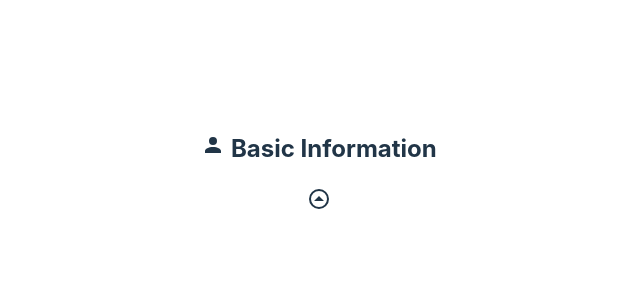
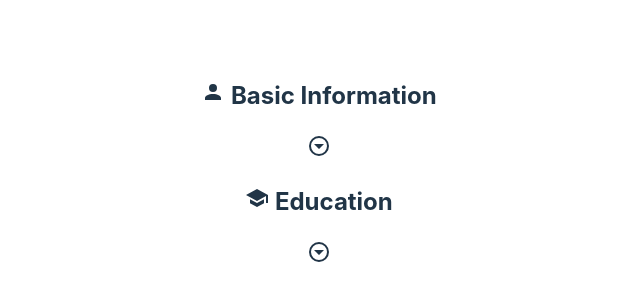
Before and after one commit to codinginthestars/CV-Application, a React (Vite) app: page / in a window 1280 px wide. Shown: the part 236-536 px from the top of the page, without its empty margins (321-961 px from the left). Built offline with nearby package versions, Linux system fonts and the light colour scheme.

Commit message:
added the Education.jsx file to the App.jsx

```diff
--- a/src/App.jsx
+++ b/src/App.jsx
@@ -1,12 +1,14 @@
 import { useState } from 'react'
 import BasicInfo from './components/BasicInfo'
+import Education from './components/Education'
 import './App.css'
 
 function App() {
 
   return (
     <>
-      <BasicInfo/>
+      <BasicInfo />
+      <Education />
     </>
   )
 }
--- a/src/components/BasicInfo.jsx
+++ b/src/components/BasicInfo.jsx
@@ -7,11 +7,11 @@ function BasicInfo() {
    const [fullName, setFullName] = useState('');
    const [email, setEmail] = useState('');
    const [phone, setPhone] = useState('');
-   const [shown, setShown] = useState(false);
+   const [display, setDisplay] = useState(false);
 
 
-   function toggleShown() {
-      setShown(!shown);
+   function toggleDisplay() {
+      setDisplay(!display);
    };
 
    function handleChange(e) {
@@ -35,21 +35,21 @@ function BasicInfo() {
    return (
       <div className="basic-information info-component">
          <div className="form-header">
-            <div className="title">
-               <h2><Icon path={mdiAccount} size={1} className="account" /> Basic Information</h2>
+            <div className="form-title">
+               <h2><Icon path={mdiAccount} size={1} className="account form-icon" /> Basic Information</h2>
             </div>
             <div className="toggle-arrow">
                <Icon
-                  path={shown ? mdiArrowDownDropCircleOutline : mdiArrowUpDropCircleOutline}
+                  path={display ? mdiArrowUpDropCircleOutline : mdiArrowDownDropCircleOutline}
                   size={1}
-                  onClick={toggleShown}
-                  className="arrows"
+                  onClick={toggleDisplay}
+                  className="arrows form-icon"
                />
             </div>
          </div>
 
 
-         {shown && (
+         {display && (
             <form>
                <div className="input-container">
                   <label htmlFor="fullName">Full Name</label>
--- a/src/components/Education.jsx
+++ b/src/components/Education.jsx
@@ -1,8 +1,111 @@
 import { useState } from "react";
+import Icon from "@mdi/react";
+import { mdiSchool } from "@mdi/js";
+import { mdiArrowDownDropCircleOutline, mdiArrowUpDropCircleOutline } from "@mdi/js";
 
 function Education() {
    const [schoolName, setSchoolName] = useState('');
    const [study, setStudy] = useState('');
    const [startDate, setStartDate] = useState('');
    const [endDate, setEndDate] = useState('');
-}
+   const [display, setDisplay] = useState(false);
+
+   function toggleDisplay() {
+      setDisplay(!display);
+   };
+
+   function handleChange(e) {
+      const name = e.target.name;
+      let value = e.target.value;
+
+      switch (name) {
+         case 'schoolName':
+            setSchoolName(value);
+            break;
+         case 'study':
+            setStudy(value);
+            break;
+         case 'startDate':
+            setStartDate(value);
+            break;
+         case 'endDate':
+            setEndDate(value);
+            break;
+      }
+      e.preventDefault();
+   };
+
+   return (
+      <div className="education-information education-component">
+         <div className="form-header">
+            <div className="form-title">
+               <h2><Icon path={mdiSchool} size={1} className="school form-icon" /> Education</h2>
+            </div>
+            <div className="toggle-arrow">
+               <Icon
+                  path={display ? mdiArrowUpDropCircleOutline : mdiArrowDownDropCircleOutline}
+                  size={1}
+                  onClick={toggleDisplay}
+                  className="arrows form-icon"
+               />
+            </div>
+         </div>
+
+         {display && (
+            <form>
+               <div className="input-container">
+                  <label htmlFor="schoolName">School Name</label>
+                  <input
+                     type="text"
+                     name="schoolName"
+                     placeholder="Enter the name of your School"
+                     value={schoolName}
+                     id="schoolName"
+                     onChange={handleChange}
+                  />
+               </div>
+
+               <div className="input-container">
+                  <label htmlFor="study">Degree</label>
+                  <input
+                     type="text"
+                     name="study"
+                     placeholder="Enter your degree"
+                     value={study}
+                     id="study"
+                     onChange={handleChange}
+                  />
+               </div>
+
+               <div className="input-container">
+                  <label htmlFor="startDate">Start Date</label>
+                  <input
+                     type="date"
+                     name="startDate"
+                     value={startDate}
+                     id="startDate"
+                     onChange={handleChange}
+                  />
+               </div>
+
+               <div className="input-container">
+                  <label htmlFor="endDate">End Date</label>
+                  <input
+                     type="date"
+                     name="endDate"
+                     value={endDate}
+                     id="endDate"
+                     onChange={handleChange}
+                  />
+               </div>
+
+               <div className="buttons">
+                  <button className="add-button" type="submit">Add</button>
+               </div>
+            </form>
+         )}
+      </div>
+   );
+};
+
+export default Education;
```
